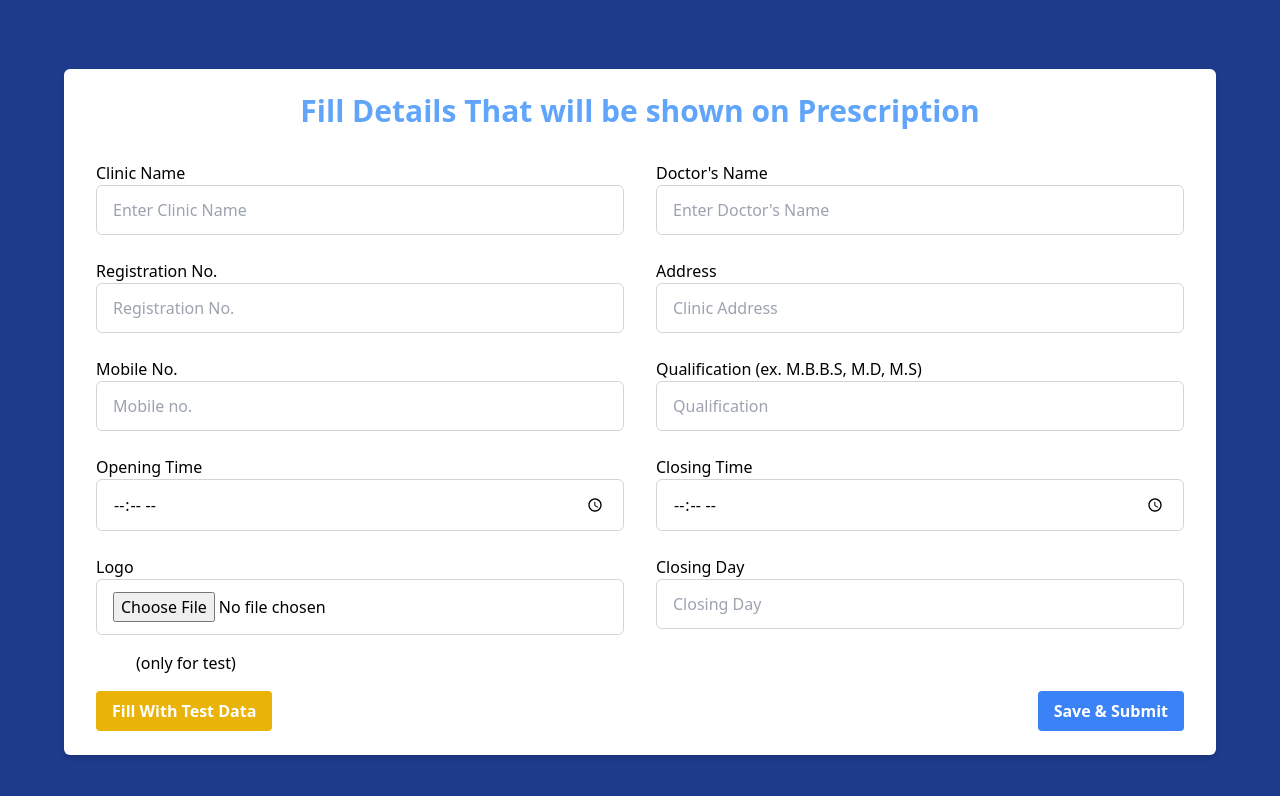
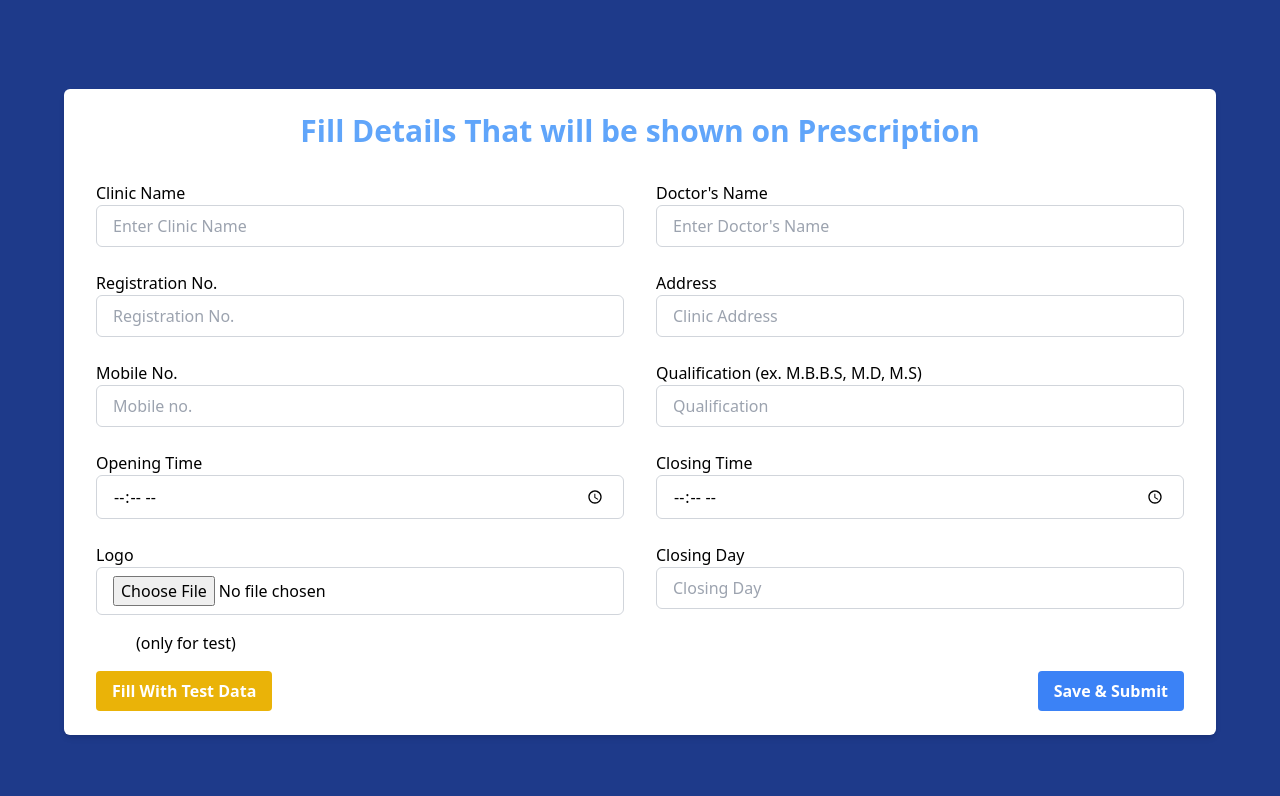
Before and after one commit to affu72/Medical-report, a React (Create React App) app: page / in a window 1280 px wide. Shown: the top 796 px of the page. Built offline with nearby package versions, Linux system fonts and the light colour scheme.

Commit message:
inputs paddig

```diff
--- a/src/ts/Contants.ts
+++ b/src/ts/Contants.ts
@@ -3,7 +3,7 @@ import { IFormData } from "../components/MainComponent/InputForms";
 import IOption from "./Option";
 
 export const getInputClassName = (className: string = "") => {
-  return `border-[1px] border-gray-300 py-3 px-4 w-full rounded-md ${className}`;
+  return `border-[1px] border-gray-300 py-2 px-4 w-full rounded-md ${className}`;
 };
 
 export const getErrorMsg = (name: string) => `${name} cannot be empty`;
```
